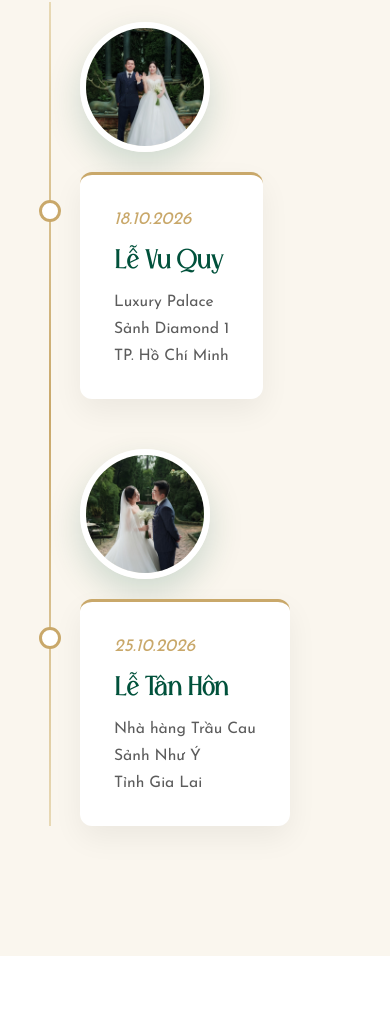
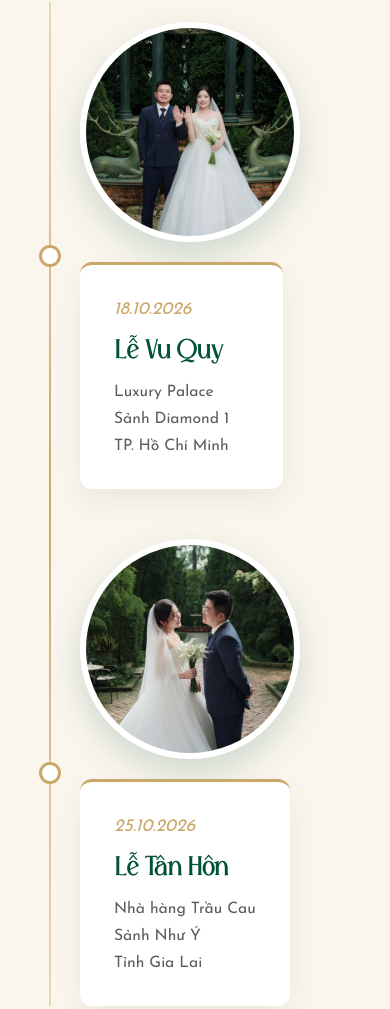
Before and after one commit to phuongtrangwedding/phuongtrangwedding.github.io, a plain HTML site: page index.html in a window 390 px wide. Shown: the part 1562-2571 px from the top of the page. Drawn offline with nearby package versions, Linux system fonts and the light colour scheme; no server answers; a web font is replaced by a local one.

Commit message:
Update style

```diff
--- a/css/style.css
+++ b/css/style.css
@@ -676,6 +676,7 @@ h3 {
 
 .timeline-item .timeline-card {
     justify-self: start;
+    min-width: 70%;
 }
 
 .timeline-item.reverse .timeline-photo {
@@ -687,6 +688,7 @@ h3 {
     order: 1;
     justify-self: end;
     text-align: right;
+    min-width: 70%;
 }
 
 .timeline-photo img {
@@ -1328,8 +1330,8 @@ CSS .wish-note code {
     }
 
     .timeline-photo img {
-        width: 130px;
-        height: 130px;
+        width: 220px;
+        height: 220px;
     }
 
     .gallery-grid {
@@ -1337,9 +1339,9 @@ CSS .wish-note code {
         grid-auto-rows: 140px;
     }
 
-    .info-grid {
+    /* .info-grid {
         grid-template-columns: 1fr;
-    }
+    } */
 
     .countdown {
         gap: 12px;
```
